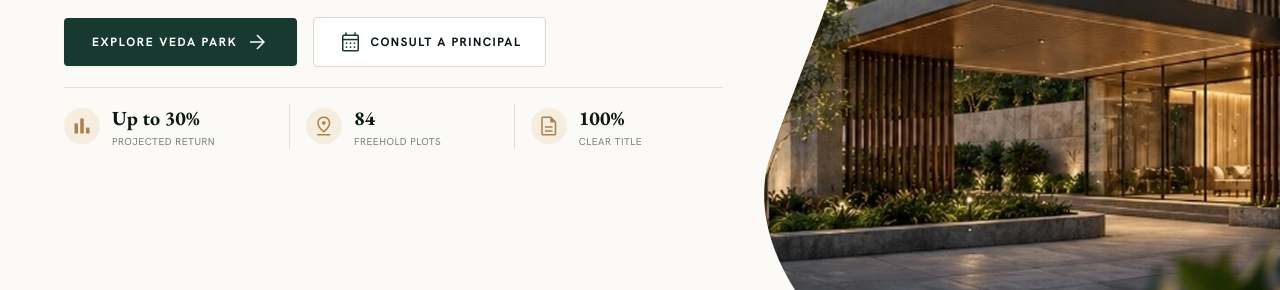
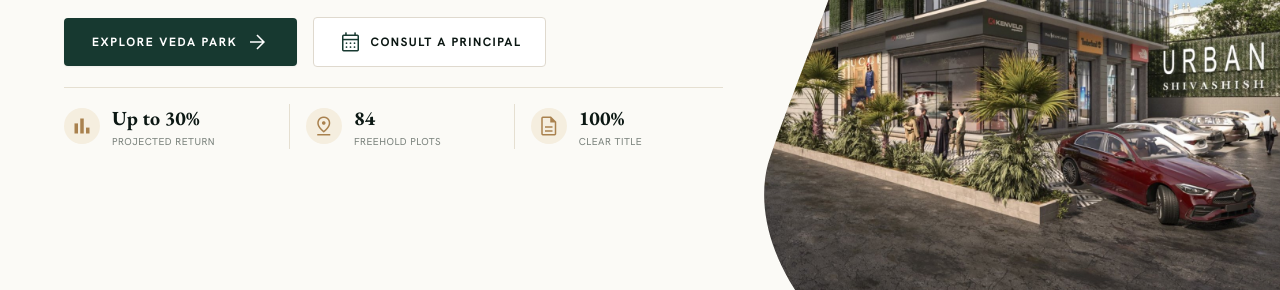
Before and after one commit to 29Sandesh/alaya-realty, a website built with Vite: page index.html in a window 1280 px wide. Shown: the part 424-714 px from the top of the page. Built offline with nearby package versions, Linux system fonts and the light colour scheme.

Commit message:
feat: Update hero section image with Urban Shivashish architectural photography

```diff
--- a/index.html
+++ b/index.html
@@ -214,7 +214,7 @@
 
             <!-- Mobile Hero Image (Only on < lg screens) -->
             <div class="lg:hidden relative w-full h-56 sm:h-72 my-4 rounded-2xl overflow-hidden shadow-lg border border-outline-variant">
-              <img src="/images/hero-villa-2x.jpg" alt="Veda Park Luxury Villa Development" class="w-full h-full object-cover" />
+              <img src="/images/urban-shivashish-hero.jpg" alt="Urban Shivashish Premium Commercial Development" class="w-full h-full object-cover" />
               <div class="absolute top-3 right-3 bg-surface-bright/95 backdrop-blur-md border border-outline-variant p-2.5 rounded-xl shadow-md flex items-center gap-2 max-w-[250px]">
                 <div class="w-6 h-6 rounded-full bg-[#E8F0EB] text-forest-deep flex items-center justify-center flex-shrink-0">
                   <span class="material-symbols-outlined text-sm">eco</span>
@@ -270,8 +270,8 @@
             <!-- Curved Image Container -->
             <div class="w-full h-full relative" style="clip-path: url(#hero-organic-curve); -webkit-clip-path: url(#hero-organic-curve);">
               <img
-                src="/images/hero-villa-2x.jpg"
-                alt="Veda Park Luxury Architectural Development at Dusk"
+                src="/images/urban-shivashish-hero.jpg"
+                alt="Urban Shivashish Commercial Development, Vijay Nagar, Indore"
                 class="w-full h-full object-cover object-center scale-[1.01] hover:scale-105 transition-transform duration-700 ease-out"
               />
             </div>
```
